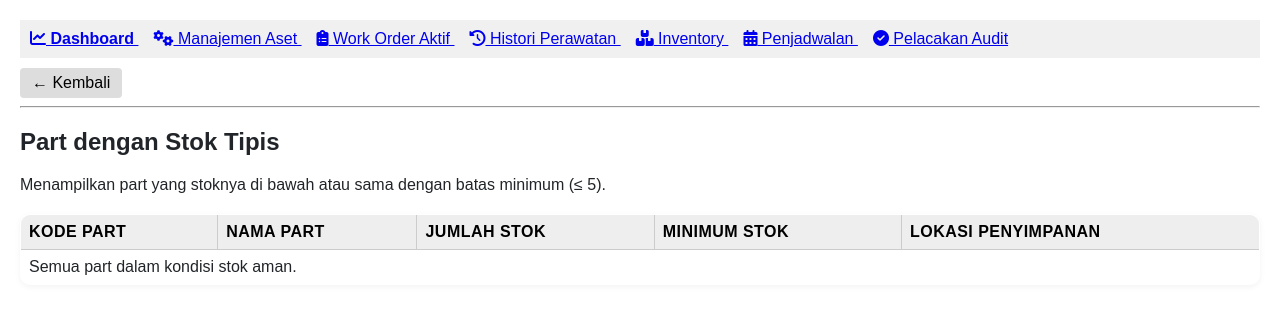
After one commit to AlifThoriq/cmms_manufacture_flask, a Flask app: page /inventory/low_stock in a window 1280 px wide. The commit adds this page. Shown: the top 314 px of the page. Run offline with Flask 3, Linux system fonts and the light colour scheme; data that the repository does not hold is empty; some libraries are stand-ins or nearby versions.

Commit message:
shortcut, details in card, ikon fitur, repairing page, less stock

```diff
--- a/app/routes/inventory.py
+++ b/app/routes/inventory.py
@@ -21,6 +21,19 @@ def list_inventory():
 
     return render_template('inventory_list.html', parts=all_parts)
 
+# 🔹 RUTE UNTUK MENAMPILKAN PART DENGAN STOK TIPIS
+@inventory_bp.route('/low_stock')
+def low_stock_inventory():
+    """Menampilkan daftar part yang stoknya di bawah atau sama dengan batas minimum."""
+    try:
+        low_stock_parts = list(inventory_collection.find({
+            "$expr": {"$lte": ["$stock_on_hand", "$min_stock_level"]}
+        }))
+    except Exception as e:
+        print(f"Error fetching low stock parts: {e}")
+        low_stock_parts = []
+
+    return render_template('inventory_low_stock.html', parts=low_stock_parts)
 
 # 3. BUAT RUTE UNTUK MENAMBAH SPARE PART (Create)
 @inventory_bp.route('/add', methods=['GET', 'POST'])
--- a/app/static/css/style.css
+++ b/app/static/css/style.css
@@ -0,0 +1,228 @@
+/* ======================================================
+   CMMS MANUFAKTUR STYLE SHEET
+   Dibuat untuk tampilan profesional berbasis Bootstrap
+   ====================================================== */
+
+/* --------- GENERAL LAYOUT --------- */
+body {
+    font-family: 'Segoe UI', Tahoma, Geneva, Verdana, sans-serif;
+    background-color: #ffffff;
+    color: #212529;
+    margin: 0;
+    padding: 0;
+}
+
+.container {
+    margin-top: 30px;
+}
+
+/* --------- NAVBAR --------- */
+.navbar {
+    box-shadow: 0 2px 4px rgba(0,0,0,0.1);
+}
+
+.navbar-brand {
+    font-weight: 600;
+    font-size: 1.3rem;
+}
+
+.navbar-nav .nav-link {
+    color: #e0e0e0 !important;
+    transition: all 0.2s;
+}
+
+.navbar-nav .nav-link:hover {
+    color: #ffffff !important;
+    text-decoration: underline;
+}
+
+/* --------- CARD & DASHBOARD --------- */
+.card {
+    border: none;
+    border-radius: 12px;
+    box-shadow: 0 2px 10px rgba(0,0,0,0.05);
+    transition: transform 0.2s ease, box-shadow 0.2s ease;
+}
+
+.card:hover {
+    transform: translateY(-4px);
+    box-shadow: 0 4px 15px rgba(0,0,0,0.08);
+}
+
+.card h6 {
+    font-weight: 600;
+    color: #0088ff;
+}
+
+.card h3 {
+    font-weight: 700;
+}
+
+/* Warna dashboard card */
+.border-primary { border-top: 4px solid #0d6efd !important; }
+.border-warning { border-top: 4px solid #ffc107 !important; }
+.border-info { border-top: 4px solid #0dcaf0 !important; }
+.border-danger { border-top: 4px solid #dc3545 !important; }
+
+.card-body a.btn {
+    margin-top: 10px;
+    border-radius: 6px;
+}
+
+/* --------- BACK BUTTON --------- */
+.back-btn, .btn-secondary {
+    background-color: #6c757d;
+    color: white;
+    border-radius: 6px;
+    padding: 6px 14px;
+    text-decoration: none;
+    transition: background-color 0.2s ease;
+}
+
+.back-btn:hover, .btn-secondary:hover {
+    background-color: #5a6268;
+    color: #fff;
+}
+
+/* --------- TABLE STYLE --------- */
+table {
+    border-collapse: collapse;
+    width: 100%;
+    margin-top: 20px;
+    background-color: white;
+    border-radius: 10px;
+    overflow: hidden;
+    box-shadow: 0 2px 6px rgba(0,0,0,0.05);
+}
+
+th {
+    background-color: #0d6efd;
+    color: rgb(0, 0, 0);
+    padding: 10px;
+    font-weight: 600;
+    text-transform: uppercase;
+    letter-spacing: 0.03em;
+}
+
+td {
+    padding: 10px;
+    border-top: 1px solid #000000;
+}
+
+tr:hover {
+    background-color: #f1f3f5;
+}
+
+/* --------- FORM STYLE --------- */
+form {
+    background-color: #ffffff;
+    padding: 20px;
+    border-radius: 12px;
+    box-shadow: 0 2px 6px rgba(0,0,0,0.05);
+}
+
+form label {
+    font-weight: 600;
+}
+
+input[type="text"], input[type="number"], input[type="date"], select, textarea {
+    width: 100%;
+    padding: 8px 10px;
+    margin: 6px 0 12px;
+    border: 1px solid #ced4da;
+    border-radius: 6px;
+    transition: border-color 0.2s;
+}
+
+input:focus, select:focus, textarea:focus {
+    border-color: #0d6efd;
+    outline: none;
+    box-shadow: 0 0 4px rgba(13,110,253,0.25);
+}
+
+/* --------- BUTTON STYLE --------- */
+.btn-primary {
+    background-color: #0d6efd;
+    border: none;
+    border-radius: 6px;
+}
+
+.btn-primary:hover {
+    background-color: #0b5ed7;
+}
+
+.btn-danger {
+    background-color: #dc3545;
+    border: none;
+    border-radius: 6px;
+}
+
+.btn-danger:hover {
+    background-color: #bb2d3b;
+}
+
+/* --------- TABLE ACTION BUTTONS --------- */
+.action-btn {
+    display: inline-block;
+    padding: 6px 10px;
+    border-radius: 4px;
+    text-decoration: none;
+    font-size: 0.9em;
+}
+
+.action-edit { background-color: #0dcaf0; color: white; }
+.action-delete { background-color: #dc3545; color: white; }
+
+.action-edit:hover { background-color: #0bb1d6; }
+.action-delete:hover { background-color: #bb2d3b; }
+
+/* --------- AUDIT & REPORTING --------- */
+.report-section {
+    background-color: #fff;
+    border-radius: 12px;
+    padding: 20px;
+    margin-top: 25px;
+    box-shadow: 0 2px 6px rgba(0,0,0,0.05);
+}
+
+.report-section h4 {
+    border-bottom: 2px solid #0d6efd;
+    padding-bottom: 5px;
+    margin-bottom: 15px;
+}
+
+/* --------- FOOTER --------- */
+footer {
+    margin-top: 40px;
+    padding: 15px;
+    background-color: #212529;
+    color: white;
+    text-align: center;
+    border-top: 4px solid #0d6efd;
+}
+
+/* --------- RESPONSIVE --------- */
+@media (max-width: 768px) {
+    .card h3 {
+        font-size: 1.5rem;
+    }
+    nav a {
+        display: block;
+        margin-bottom: 8px;
+    }
+    table {
+        font-size: 0.9rem;
+    }
+}
+.back-btn {
+  display: inline-block;
+  background: #3498db;
+  color: white;
+  padding: 6px 12px;
+  border-radius: 4px;
+  text-decoration: none;
+  transition: 0.2s;
+}
+.back-btn:hover {
+  background: #2980b9;
+}
--- a/app/templates/base_layout.html
+++ b/app/templates/base_layout.html
@@ -4,6 +4,8 @@
     <meta charset="UTF-M">
     <meta name="viewport" content="width=device-width, initial-scale=1.0">
     <title>CMMS Manufaktur</title>
+    <link rel="stylesheet" href="{{ url_for('static', filename='css/style.css') }}">
+    <link rel="stylesheet" href="https://cdnjs.cloudflare.com/ajax/libs/font-awesome/6.5.0/css/all.min.css">
     <style>
         body { font-family: sans-serif; margin: 20px; }
         nav { background-color: #f0f0f0; padding: 10px; }
@@ -11,24 +13,69 @@
         table { border-collapse: collapse; width: 100%; margin-top: 20px; }
         th, td { border: 1px solid #ccc; padding: 8px; text-align: left; }
         th { background-color: #eee; }
+        .back-btn {
+            display: inline-block;
+            margin-top: 10px;
+            padding: 6px 12px;
+            background-color: #ddd;
+            color: #000;
+            text-decoration: none;
+            border-radius: 4px;
+        }
+        .back-btn:hover {
+            background-color: #bbb;
+        }
     </style>
 </head>
+<script src="https://cdn.jsdelivr.net/npm/sweetalert2@11"></script>
 <body>
     <nav>
-        <a href="{{ url_for('reporting.dashboard') }}" style="font-weight:bold;">Dashboard</a>
+        <a href="{{ url_for('reporting.dashboard') }}" style="font-weight:bold;">
+            <i class="fa fa-chart-line"></i> Dashboard
+        </a>
+        <a href="{{ url_for('assets.list_assets') }}">
+            <i class="fa fa-cogs"></i> Manajemen Aset
+        </a>
+        <a href="{{ url_for('work_orders.list_work_orders') }}">
+            <i class="fa fa-clipboard-list"></i> Work Order Aktif
+        </a>
+        <a href="{{ url_for('work_orders.list_history') }}">
+            <i class="fa fa-history"></i> Histori Perawatan
+        </a>
+        <a href="{{ url_for('inventory.list_inventory') }}">
+            <i class="fa fa-boxes-stacked"></i> Inventory
+        </a>
+        <a href="{{ url_for('schedules.list_schedules') }}">
+            <i class="fa fa-calendar-alt"></i> Penjadwalan
+        </a>
+        <a href="{{ url_for('work_orders.list_tracking') }}">
+            <i class="fa fa-check-circle"></i> Pelacakan Audit
+        </a>
+    </nav>
 
-        <a href="{{ url_for('assets.list_assets') }}">Manajemen Aset</a>
-        <a href="{{ url_for('work_orders.list_work_orders') }}">Work Order Aktif</a>
-        <a href="{{ url_for('work_orders.list_history') }}">Histori Perawatan</a>
-        <a href="{{ url_for('inventory.list_inventory') }}">Inventory</a>
-        <a href="{{ url_for('schedules.list_schedules') }}">Penjadwalan</a>
-        <a href="{{ url_for('work_orders.list_tracking') }}">Pelacakan Audit</a>
-        </nav>
+    <!-- 🔹 Tambahkan Tombol Kembali di sini -->
+    {% if request.referrer %}
+        <a href="{{ request.referrer }}" class="back-btn">← Kembali</a>
+    {% endif %}
+
     <hr>
+
     <main>
         {% block content %}
         {{ content|safe }}
         {% endblock %}
     </main>
+    {% if message %}
+<script>
+Swal.fire({
+    icon: 'success',
+    title: 'Berhasil!',
+    text: '{{ message }}',
+    confirmButtonColor: '#3085d6',
+    confirmButtonText: 'OK'
+});
+</script>
+{% endif %}
+
 </body>
 </html>
--- a/app/templates/dashboard.html
+++ b/app/templates/dashboard.html
@@ -20,18 +20,22 @@
 <div class="stat-card">
     <div class="stat-title">Total Aset</div>
     <div class="stat-number">{{ stats.get('total_assets', 0) }}</div>
+    <a href="{{ url_for('assets.list_assets') }}">See More</a>
 </div>
 <div class="stat-card">
     <div class="stat-title">Aset Dalam Perbaikan</div>
     <div class="stat-number">{{ stats.get('assets_under_maintenance', 0) }}</div>
+    <a href="{{ url_for('assets.assets_under_maintenance') }}">See More</a>
 </div>
 <div class="stat-card">
     <div class="stat-title">WO Aktif (Open)</div>
     <div class="stat-number" style="color: orange;">{{ stats.get('wo_open', 0) }}</div>
+    <a href="{{ url_for('work_orders.list_work_orders') }}">See More</a>
 </div>
 <div class="stat-card">
     <div class="stat-title">Total Part Stok Tipis</div>
     <div class="stat-number" style="color: red;">{{ stats.get('low_stock_count', 0) }}</div>
+    <a href="{{ url_for('inventory.low_stock_inventory') }}">See More</a>
 </div>
 
 <hr>
--- /dev/null
+++ b/app/templates/inventory_low_stock.html
@@ -0,0 +1,26 @@
+{% extends "base_layout.html" %}
+{% block content %}
+<h2>Part dengan Stok Tipis</h2>
+<p>Menampilkan part yang stoknya di bawah atau sama dengan batas minimum (≤ 5).</p>
+
+<table border="1" cellpadding="6" cellspacing="0">
+    <tr>
+        <th>Kode Part</th>
+        <th>Nama Part</th>
+        <th>Jumlah Stok</th>
+        <th>Minimum Stok</th>
+        <th>Lokasi Penyimpanan</th>
+    </tr>
+    {% for p in parts %}
+    <tr>
+        <td>{{ p.part_code }}</td>
+        <td>{{ p.part_name }}</td>
+        <td style="color: red;">{{ p.stock_on_hand }}</td>
+        <td>{{ p.min_stock }}</td>
+        <td>{{ p.location }}</td>
+    </tr>
+    {% else %}
+    <tr><td colspan="5">Semua part dalam kondisi stok aman.</td></tr>
+    {% endfor %}
+</table>
+{% endblock %}
```
Also changed, not shown: app/routes/__init__.py (+20 -0 lines), app/routes/assets.py (+41 -0 lines), app/templates/assets_detail.html (+19 -0 lines), app/templates/assets_under_maintenance.html (added, +26 -0 lines), requirements.txt (+8 -1 lines).
